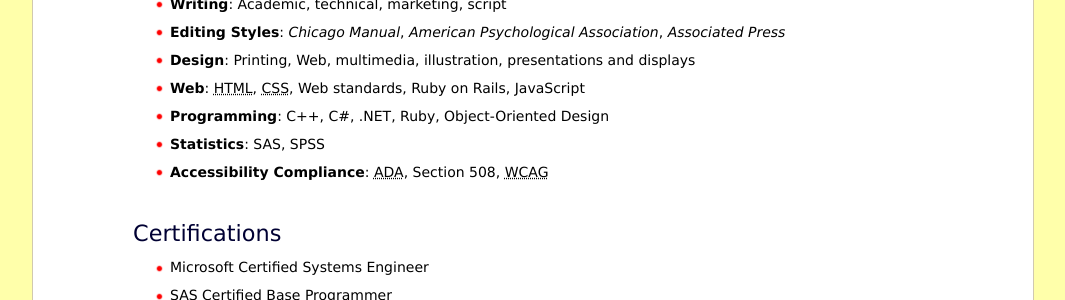
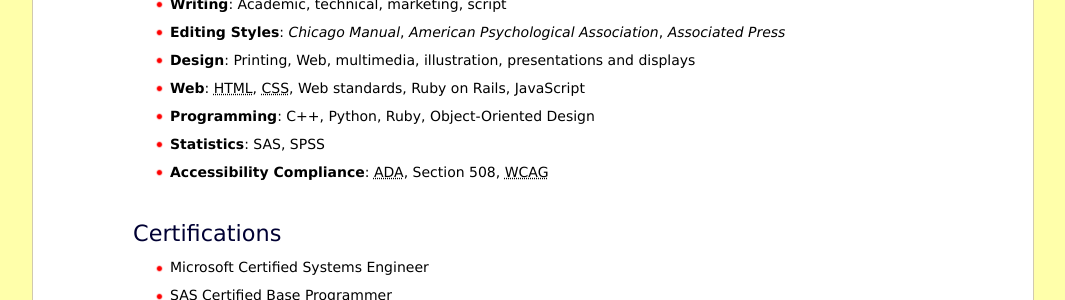
Before and after one commit to cala-fsu/cala-fsu.github.com, a Jekyll site: the page built from about/cala/index.html, in a window 1280 px wide. Shown: the part 1237-1537 px from the top of the page, without its empty margins (107-1172 px from the left). Built offline with Jekyll 4.4.1, drawn with Linux system fonts in a browser that asks for light colours.

Commit message:
Update programming languages.

```diff
--- a/about/cala/index.html
+++ b/about/cala/index.html
@@ -51,7 +51,7 @@
         <li><strong>Design</strong>: Printing, Web, multimedia, illustration, presentations and displays</li>
         <li><strong>Web</strong>: <abbr title="Hypertext Markup Language">HTML</abbr>, <abbr title="Cascading Style Sheets">CSS</abbr>,
         Web standards, Ruby on Rails, JavaScript</li>
-        <li><strong>Programming</strong>: C++, C#, .NET, Ruby, Object-Oriented Design</li>
+        <li><strong>Programming</strong>: C++, Python, Ruby, Object-Oriented Design</li>
         <li><strong>Statistics</strong>: SAS, SPSS</li>
         <li><strong>Accessibility Compliance</strong>: <abbr title="Americans with Disabilities Act">ADA</abbr>,
         Section 508, <abbr title="Web Content Accessibility Guidelines">WCAG</abbr></li>
```
